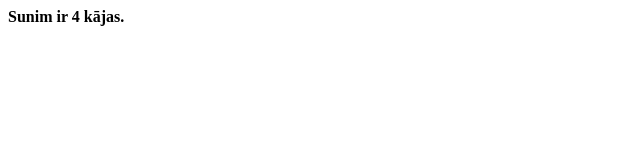
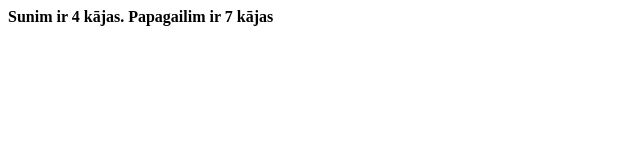
Before and after one commit to indriks/4kajainie, a plain HTML site: page index.html in a window 1280 px wide. Shown: the whole page, without its empty margins (0-640 px from the left). Drawn offline with Linux system fonts and the light colour scheme.

Commit message:
pievienots papagailis

```diff
--- a/index.html
+++ b/index.html
@@ -6,5 +6,6 @@
   </head>
   <body>
     <b>Sunim ir 4 kājas.</b>
+    <b>Papagailim ir 7 kājas</b>
   </body>
 </html>
```
